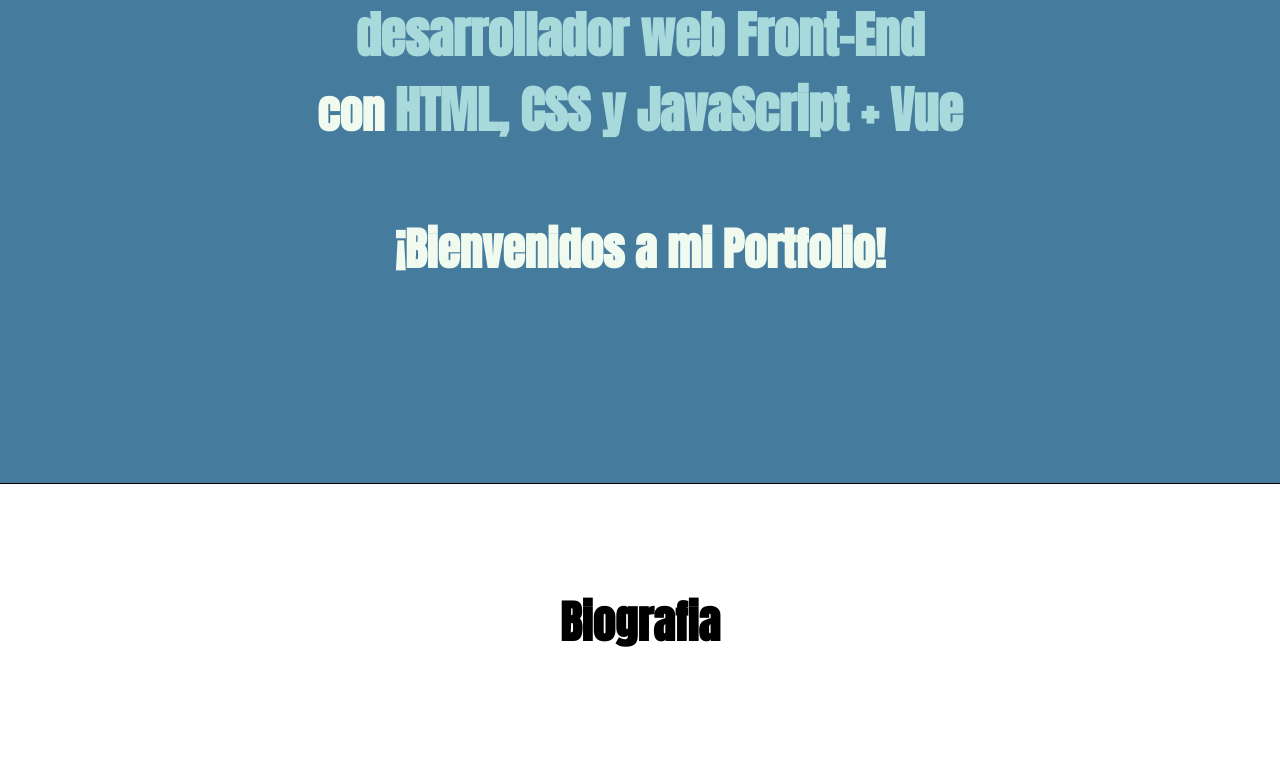
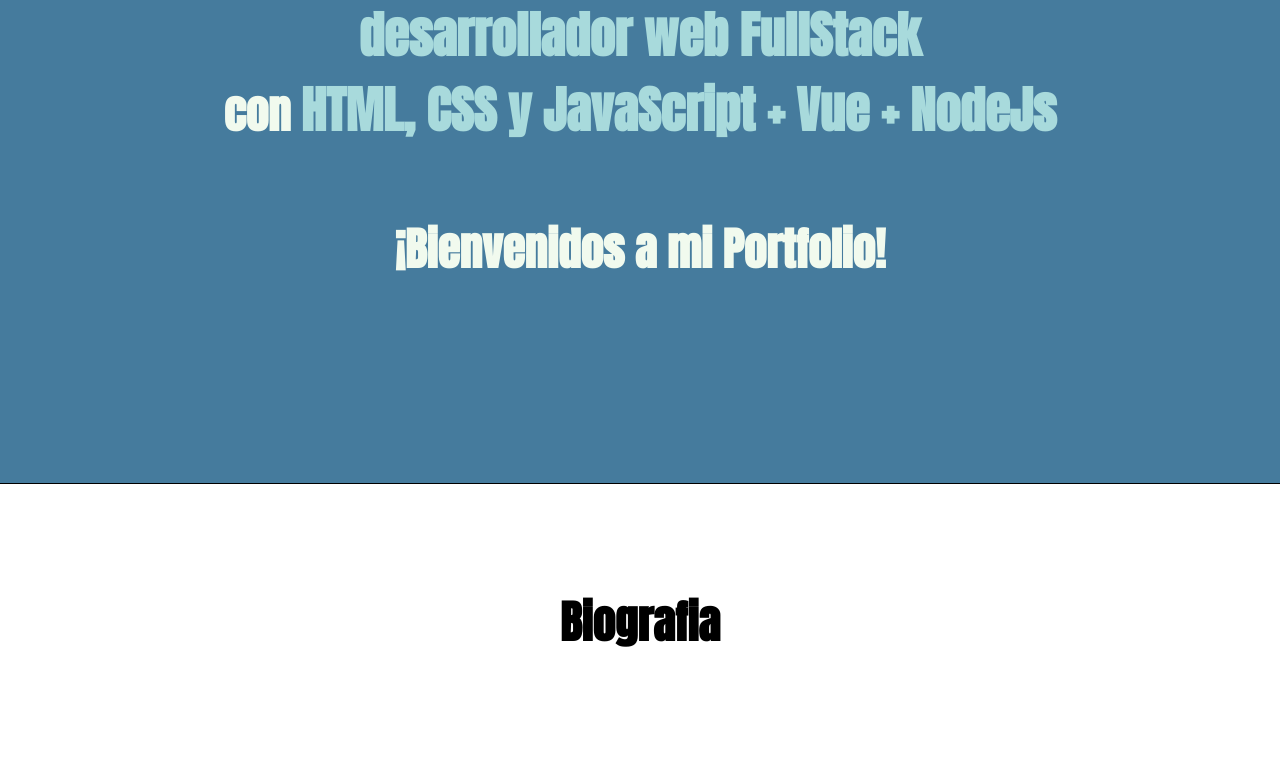
Before and after one commit to sebasblog/portfolionuevo, a plain HTML site: page index.html in a window 1280 px wide. Shown: the part 950-1728 px from the top of the page. Drawn offline with nearby package versions, Linux system fonts and the light colour scheme; a web font is replaced by a local one.

Commit message:
Actualización del proyecto

```diff
--- a/index.html
+++ b/index.html
@@ -43,8 +43,8 @@
                <br>
                <br>
                <h1>¡Hola! Soy <strong>Sebastián Pernia</strong>,<br>
-                <strong>desarrollador web Front-End</strong> <br>
-                con <strong>HTML, CSS y JavaScript + Vue</strong><br><br>
+                <strong>desarrollador web FullStack</strong> <br>
+                con <strong>HTML, CSS y JavaScript + Vue + NodeJs</strong><br><br>
                 ¡Bienvenidos a mi Portfolio!</h1>
            </div>
        </section>
```
